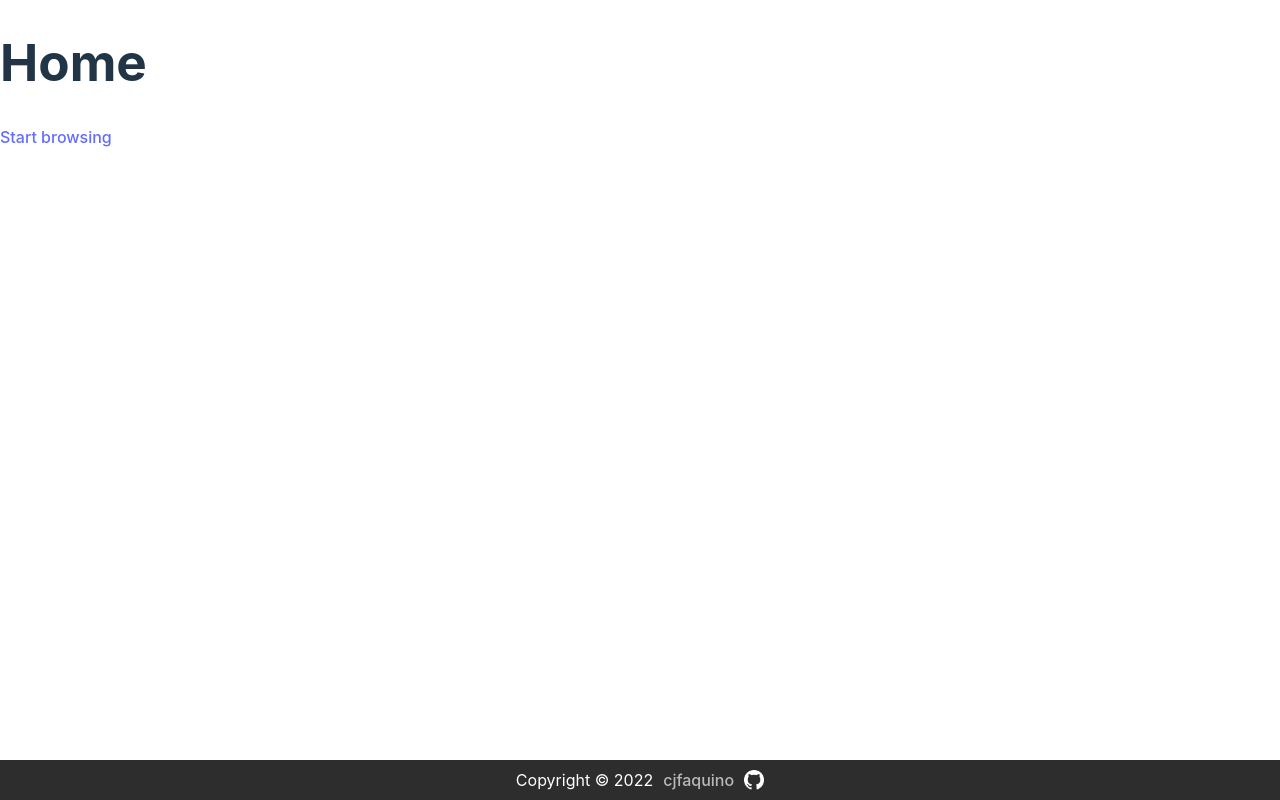
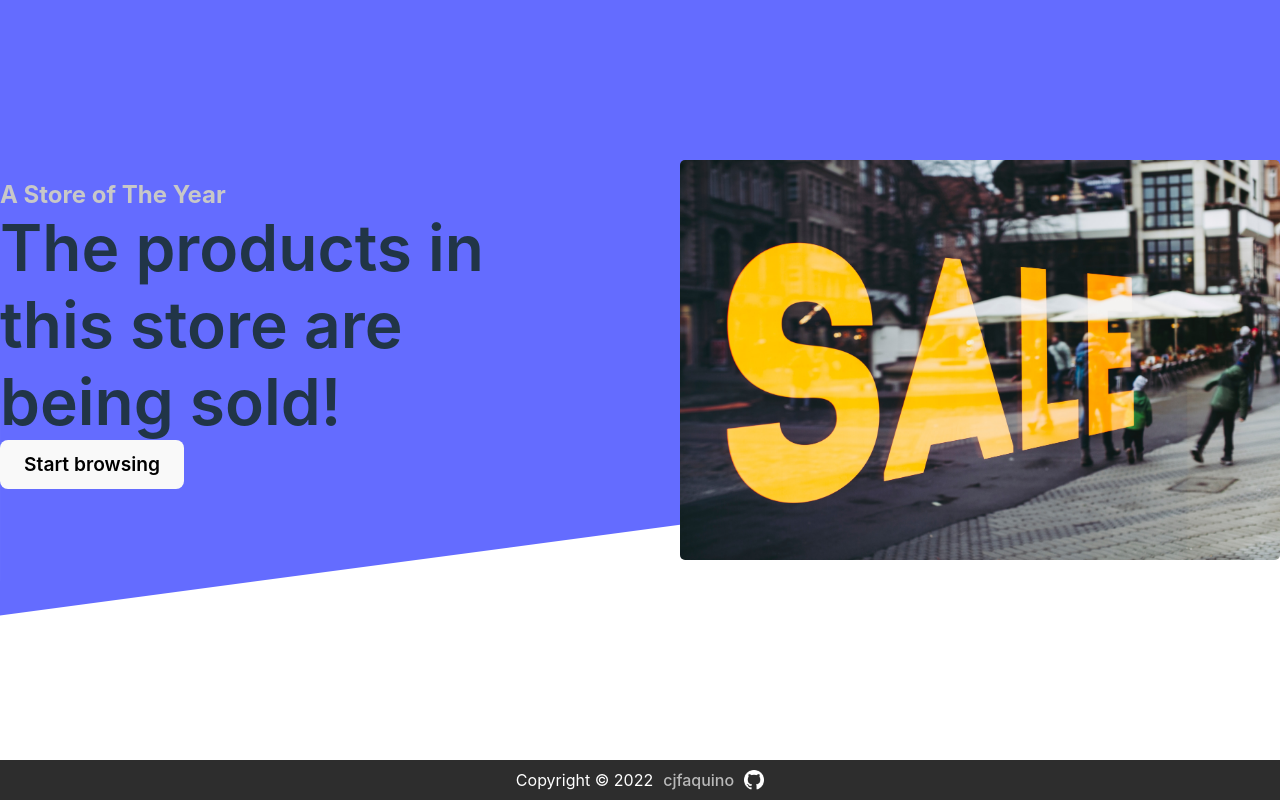
Before and after one commit to cjfaquino/shopping-cart, a React (Vite) app: page / in a window 1280 px wide. Built offline with nearby package versions, Linux system fonts and the light colour scheme.

Commit message:
style home page

```diff
--- a/src/App.css
+++ b/src/App.css
@@ -17,6 +17,62 @@
 
 .app {
   min-height: calc(var(--app-height) - var(--footer-size));
+  height: 100%;
+}
+
+.home {
+  min-height: calc(var(--app-height) - var(--footer-size));
+  height: 100%;
+  display: flex;
+  flex-direction: column;
+}
+
+.box {
+  width: 100vw;
+  background-color: #646cff;
+}
+
+.home-info {
+  margin: 0 auto;
+  max-width: 1400px;
+  gap: 100px;
+  display: flex;
+  position: relative;
+  top: 20vh;
+}
+
+.home-quote {
+  font-size: 4rem;
+  font-weight: 600;
+}
+
+.home h2 {
+  color: rgb(200, 200, 200);
+  margin-bottom: 0;
+}
+
+.home-image {
+  max-height: 400px;
+  border-radius: 5px;
+}
+
+.btn-start {
+  font-size: 1.2rem;
+  font-weight: 600;
+}
+
+.btn-start:hover {
+  border-color: white !important;
+}
+
+.line {
+  height: 30vh;
+  width: 100vw;
+  background-image: url('./assets/line.svg');
+  background-repeat: no-repeat;
+  background-size: cover;
+  background-position: left bottom;
+  overflow: hidden;
 }
 
 nav {
--- a/src/components/Home.jsx
+++ b/src/components/Home.jsx
@@ -1,11 +1,29 @@
 import React from 'react';
 import { Link } from 'react-router-dom';
+import saleIMG from '../assets/sale.jpg';
 
 const Home = () => (
-  <>
-    <h1>Home</h1>
-    <Link to='/shop'>Start browsing</Link>
-  </>
+  <div className='home'>
+    <div className='box '>
+      <div className='home-info'>
+        <div>
+          <h2>A Store of The Year</h2>
+          <div className='home-quote'>
+            The products in this store are being sold!
+          </div>
+          <Link to='/shop'>
+            <button type='button' className='btn-start'>
+              Start browsing
+            </button>
+          </Link>
+        </div>
+        <div>
+          <img src={saleIMG} alt='sale' className='home-image' />
+        </div>
+      </div>
+    </div>
+    <div className='line' />
+  </div>
 );
 
 export default Home;
--- a/src/index.css
+++ b/src/index.css
@@ -1,7 +1,5 @@
 :root {
   font-family: Inter, Avenir, Helvetica, Arial, sans-serif;
-  font-size: 16px;
-  line-height: 24px;
   font-weight: 400;
 
   color-scheme: light dark;
```
Also changed, not shown: src/assets/line.svg (added), src/assets/sale.jpg (added).
